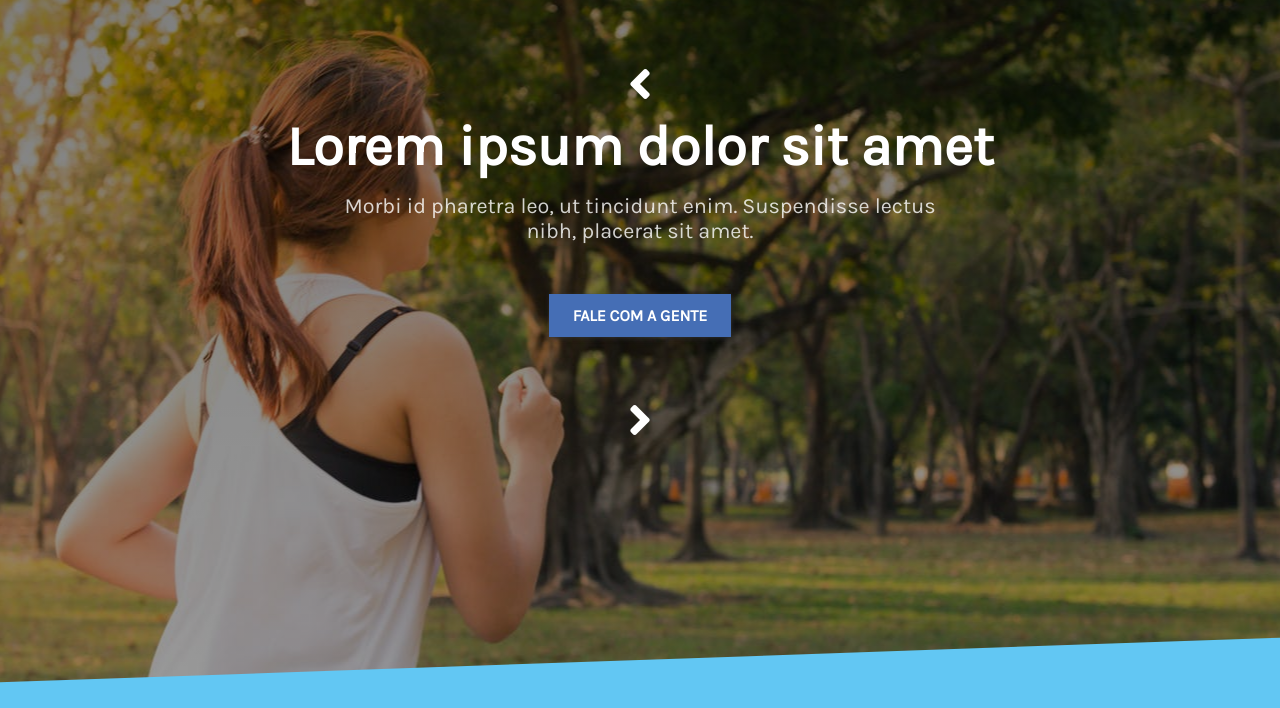
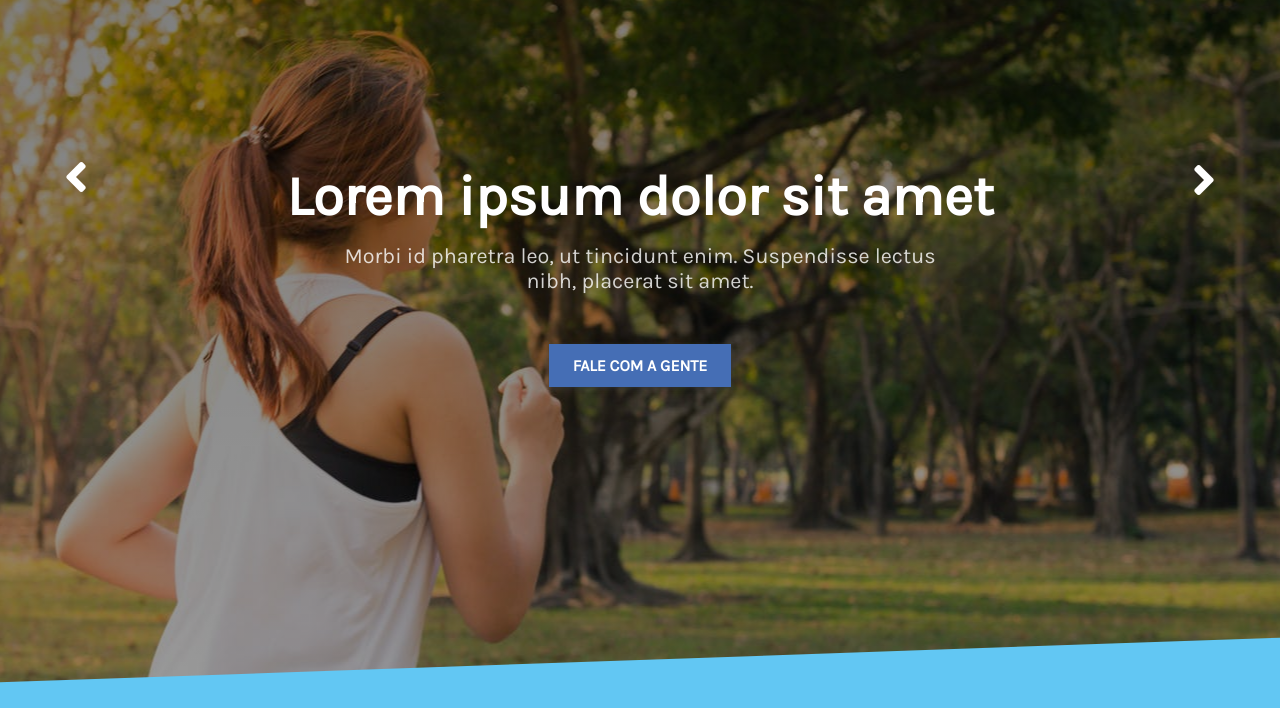
Before and after one commit to erneani/Teste-Front-end, a plain HTML site: page index.html in a window 1280 px wide. Shown: the part 92-800 px from the top of the page. Drawn offline with nearby package versions, Linux system fonts and the light colour scheme.

Commit message:
Adicionando os últimos arquivos
Todas as modificações já foram realizadas e o site cumpre quase todos os pontos requeridos.

```diff
--- a/css/index.css
+++ b/css/index.css
@@ -23,7 +23,7 @@ nav {
   text-align: center;
   padding: 1em 3em;
   position: fixed;
-  z-index: 1;
+  z-index: 2;
   width: 100%;
   transition: 0.5s ease all;
 }
@@ -56,10 +56,13 @@ nav {
 .folderContent {
   text-align: center;
   color: white;
-  margin-top: 20%;
+  margin-top: 10%;
   margin-bottom: 10%;
   display: inline-block;
   width: 100%;
+}
+.midFolder {
+  margin-top: 20%;
 }
 .folderContent h1 {
   font-size: 3.5em;
@@ -93,11 +96,17 @@ nav {
 .seta {
   display: inline-block;
 }
-.setaR {
-  right: 0;
+.leftArrow {
+  position: absolute;
+  left: 5%;
+  top: -13px;
+  z-index: 1;
 }
-.setaL {
-  left: 0;
+.rightArrow {
+  position: absolute;
+  right: 5%;
+  z-index: 1;
+  top: -10px;
 }
 .gira {
   transform: rotate(180deg);
--- a/css/tablet.css
+++ b/css/tablet.css
@@ -16,7 +16,7 @@
     color: #FFF;
     width: 100%;
     text-transform: uppercase;
-    z-index: 1;
+    z-index: 2;
     overflow: hidden;
     text-align: center;
     margin-top: 90px;
--- a/index.html
+++ b/index.html
@@ -42,7 +42,7 @@
         <div class="dropdown">
         </div>
         <!-- Todo o conteúdo subsequente a navegação e anterior ao article -->
-        <center>
+        <center class="midFolder">
         <div class="folderContent"  id="inicialNow">
           <div class="midFolderContent">
           	<h1>Lorem ipsum dolor sit amet</h1>
--- a/js/index.js
+++ b/js/index.js
@@ -51,6 +51,7 @@ $(document).ready(function() {
   //Criando menu dropdown
   $('.menu-button').on('click',function(){
     if(!$('.menu-button').hasClass('ativo')){
+      $('.dropdown').fadeIn();
       $('.dropdown').append("<li><a href='#' id='inicial'>Inicial</a></li> <br>");
       $('.dropdown').append("<li><a href='#' id='quemsomos'>Quem somos</a></li> <br>");
       $('.dropdown').append("<li><a href='#' id='services'>Serviços</a></li> <br>");
@@ -62,6 +63,7 @@ $(document).ready(function() {
       $('.dropdown li').remove();
       $('.dropdown br').remove();
       $('.menu-button').removeClass('ativo');
+      $('dropdown').fadeOut();
     }
   });
 
@@ -81,8 +83,8 @@ $(document).ready(function() {
   });
   //Slider Inicial
   $('.folderContent').slick({
-    prevArrow: "<div style='font-size: 3em'><i class='fas fa-angle-left'></i></div>",
-    nextArrow: "<div style='font-size: 3em'><i class='fas fa-angle-right'></i></div>",
+    prevArrow: "<div style='font-size: 3em' class='leftArrow'><i class='fas fa-angle-left'></i></div>",
+    nextArrow: "<div style='font-size: 3em' class='rightArrow'><i class='fas fa-angle-right'></i></div>",
     slidesToShow: 1,
     responsive: [
       {
@@ -105,10 +107,9 @@ $(document).ready(function() {
         breakpoint: 1270,
         settings: {
           slidesToShow: 1,
-          arrows: true,
           infinite: true,
-          prevArrow: "<div style='font-size: 3em; color: #F27234'><i class='fas fa-angle-left'></i></div>",
-          nextArrow: "<div style='font-size: 3em; color: #F27234'><i class='fas fa-angle-right'></i></div>",
+          prevArrow: "<div style='font-size: 3em; color: #F27234' class='leftArrow'><i class='fas fa-angle-left'></i></div>",
+          nextArrow: "<div style='font-size: 3em; color: #F27234' class='rightArrow'><i class='fas fa-angle-right'></i></div>",
         }
       }
     ]
@@ -116,8 +117,8 @@ $(document).ready(function() {
 
   //Slides dos clientes
   $('.customersShow').slick({
-    prevArrow: "<div style='font-size: 3em; color: #456EB5'><i class='fas fa-angle-left'></i></div>",
-    nextArrow: "<div style='font-size: 3em; color: #456EB5'><i class='fas fa-angle-right'></i></div>",
+    prevArrow: "<div style='font-size: 3em; color: #456EB5' class='leftArrow'><i class='fas fa-angle-left'></i></div>",
+    nextArrow: "<div style='font-size: 3em; color: #456EB5' class='rightArrow'><i class='fas fa-angle-right'></i></div>",
     slidesToShow: 4,
     infinite: true,
     responsive: [
```
